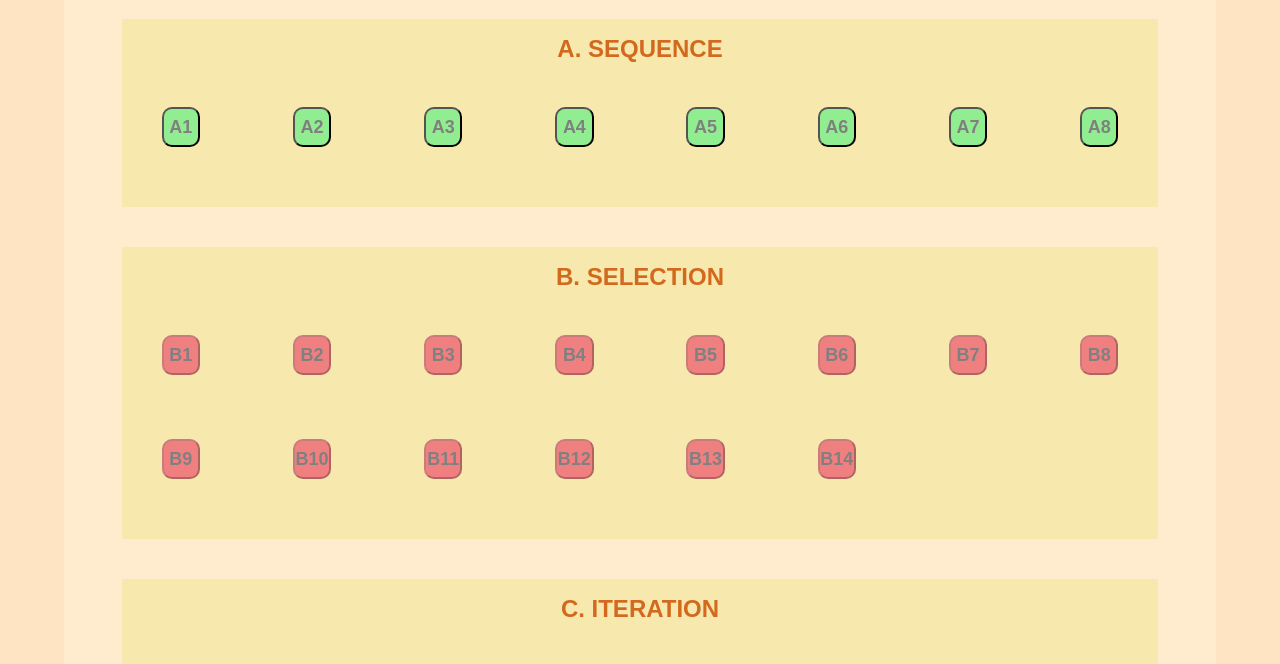
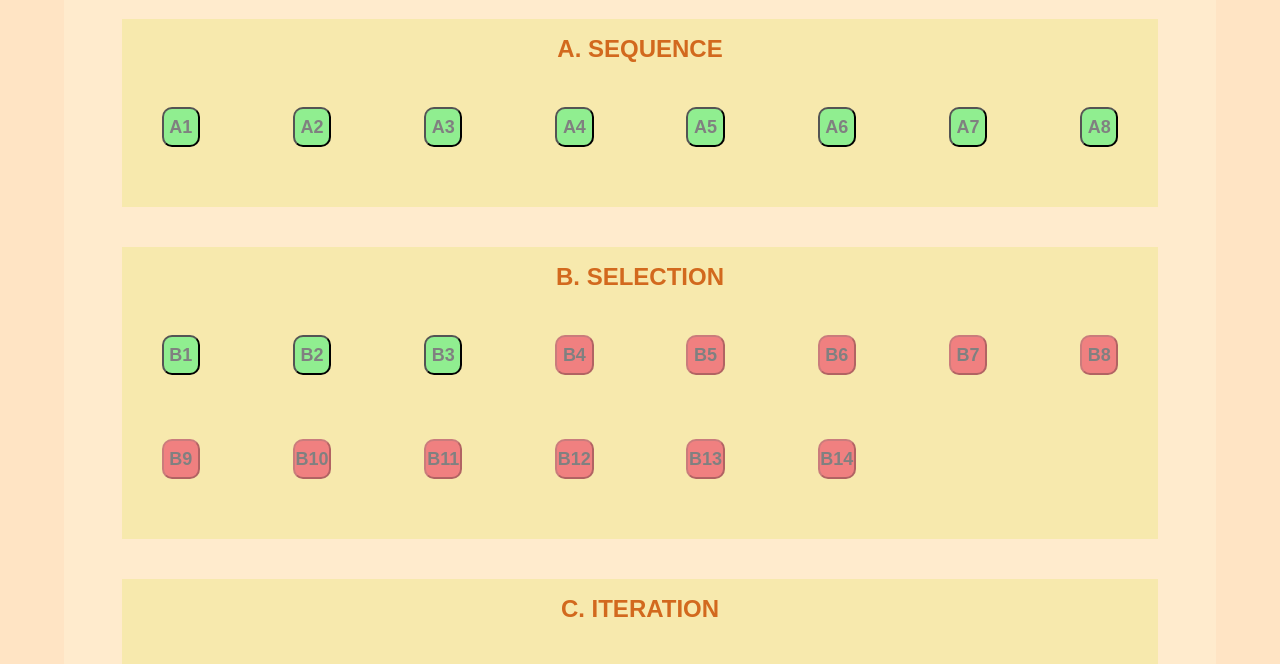
Before and after one commit to Xyvern/HansMichael-Alpro-JS, a plain HTML site: page index.html in a window 1280 px wide. Shown: the part 118-782 px from the top of the page. Drawn offline with Linux system fonts and the light colour scheme.

Commit message:
Updated B1 - B3 button on index.html

```diff
--- a/index.html
+++ b/index.html
@@ -113,9 +113,9 @@
             <div class="section">
                 <h2>B. SELECTION</h2>
                 <div class="btngroup">
-                    <button onclick="location.href='Selection/B1.html'" class="red" disabled>B1</button>
-                    <button onclick="location.href='Selection/B2.html'" class="red" disabled>B2</button>
-                    <button onclick="location.href='Selection/B3.html'" class="red" disabled>B3</button>
+                    <button onclick="location.href='Selection/B1.html'" class="green">B1</button>
+                    <button onclick="location.href='Selection/B2.html'" class="green">B2</button>
+                    <button onclick="location.href='Selection/B3.html'" class="green">B3</button>
                     <button onclick="location.href='Selection/B4.html'" class="red" disabled>B4</button>
                     <button onclick="location.href='Selection/B5.html'" class="red" disabled>B5</button>
                     <button onclick="location.href='Selection/B6.html'" class="red" disabled>B6</button>
```
